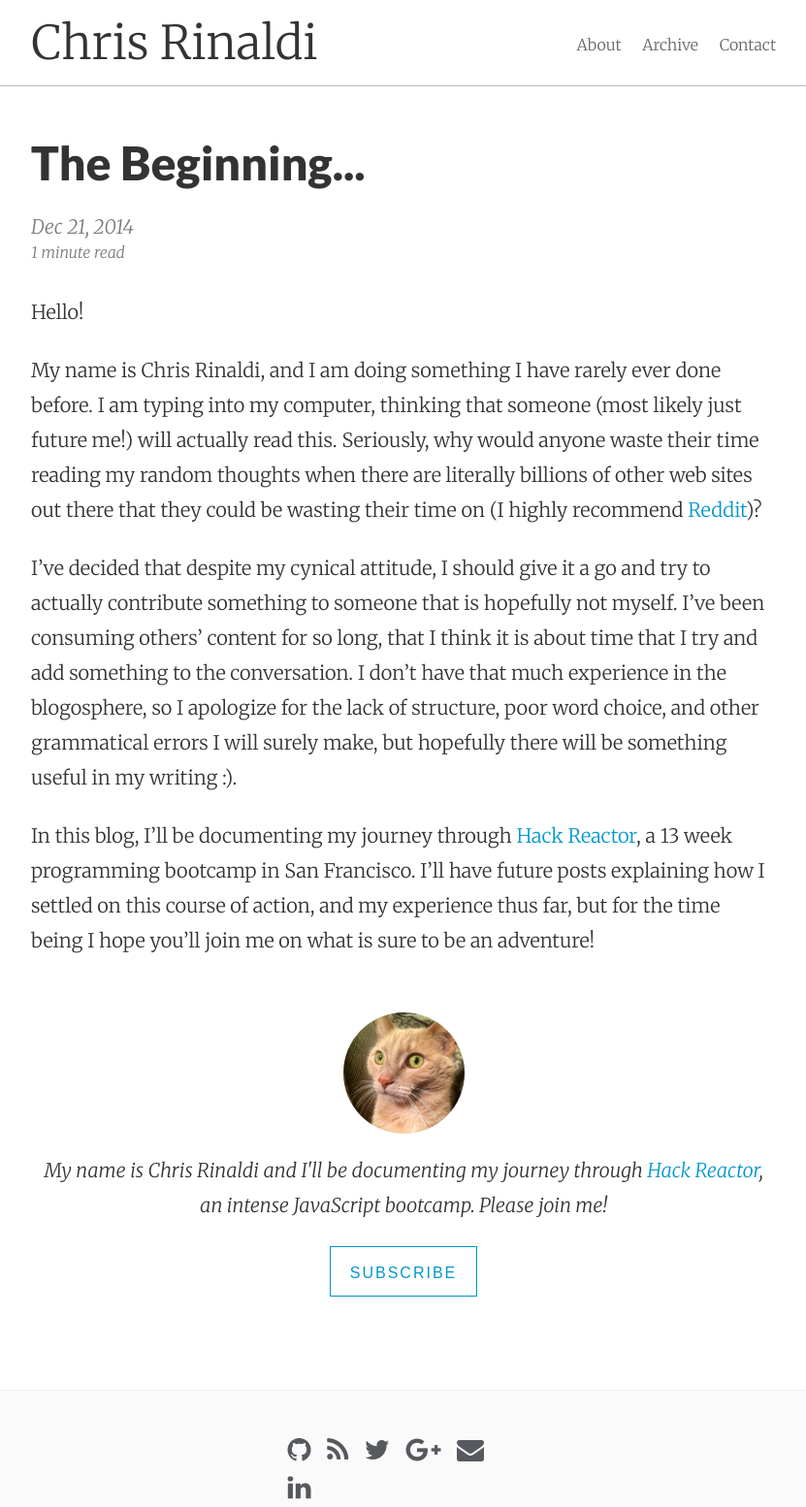
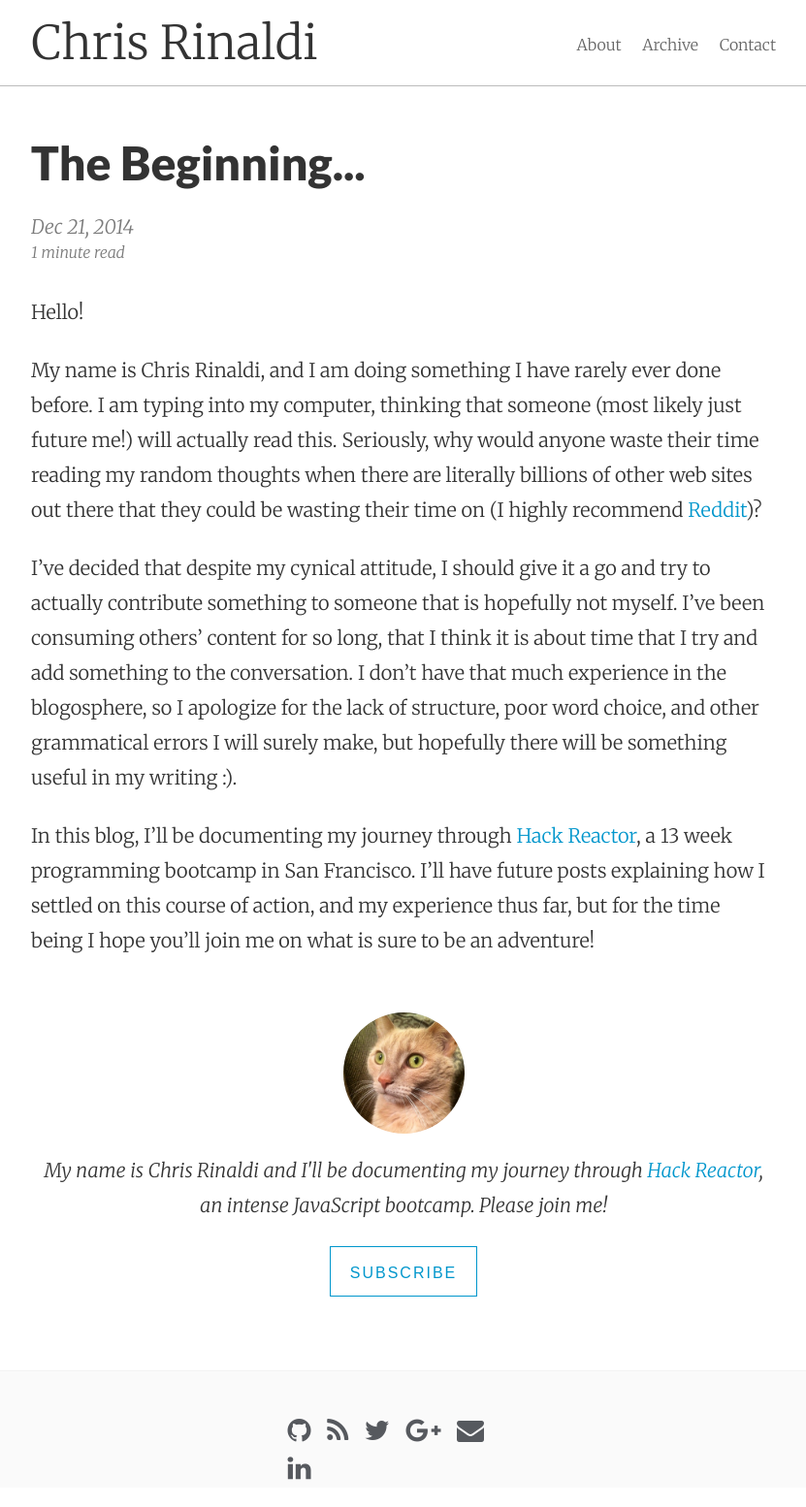
Before and after one commit to jrmatos/cgrinaldi.github.io, a Jekyll site: the page built from _posts/2014-12-21-the-beginning.markdown, in a window 1280 px wide. Shown: the whole page at 97% size, without its empty margins (224-1055 px from the left). Built offline with Jekyll 4.4.1, drawn with Linux system fonts in a browser that asks for light colours; nearby versions of some CDN libraries; comment, search, counter and statistics services are not loaded.

Commit message:
Change padding for footer block

```diff
--- a/_sass/_basscss.scss
+++ b/_sass/_basscss.scss
@@ -329,7 +329,7 @@ strong, .bold {
 
 .py2 {
   padding-top: 1rem;
-  padding-bottom: 2rem;
+  padding-bottom: 0.75rem;
 }
 
 .p3 {
```
